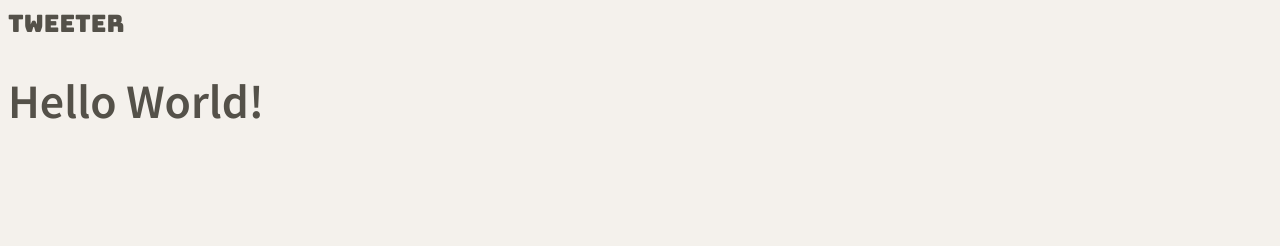
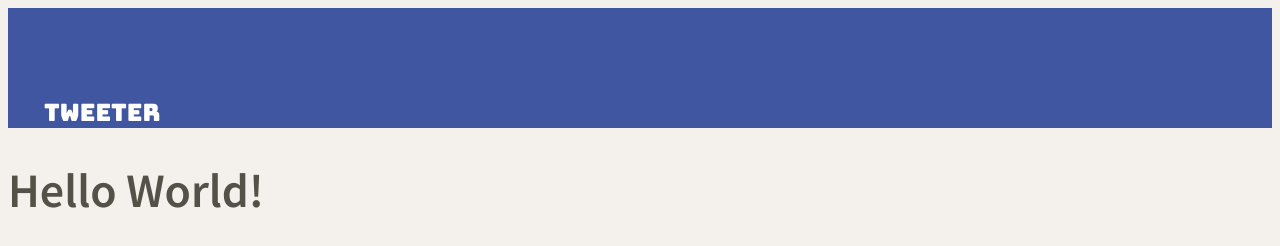
Before and after one commit to andyjunpark/tweeter, a website: page public/index.html in a window 1280 px wide. Drawn offline with nearby package versions, Linux system fonts and the light colour scheme.

Commit message:
added nav.css

```diff
--- a/public/styles/nav.css
+++ b/public/styles/nav.css
@@ -1,3 +1,12 @@
 nav {
+  display:flex;
+  height: 120px;
+  background-color: #4056A1;
+  color: #ffffff;
+  align-items: flex-end;
+}
+
+nav span {
   font-family: 'Bungee', cursive;
+  margin: 0 1.5em 0 1.5em;
 }
--- a/server/data-files/initial-tweets.json
+++ b/server/data-files/initial-tweets.json
@@ -8,7 +8,7 @@
     "content": {
       "text": "If I have seen further it is by standing on the shoulders of giants"
     },
-    "created_at": 1639245857213
+    "created_at": 1639273595234
   },
   {
     "user": {
@@ -19,6 +19,6 @@
     "content": {
       "text": "Je pense , donc je suis"
     },
-    "created_at": 1639332257213
+    "created_at": 1639359995234
   }
 ]
```
Also changed, not shown: public/index.html (+1 -0 lines).
